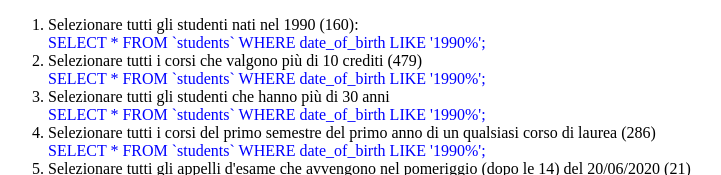
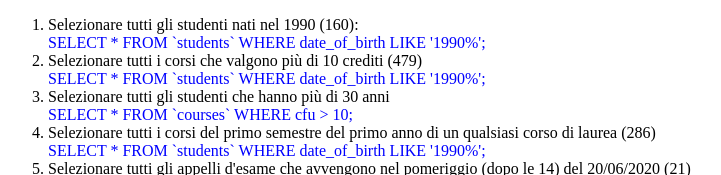
Before and after one commit to Richiisontheway/db-university, a plain HTML site: page index.html in a window 1280 px wide. Shown: the top 175 px of the page, without its empty margins (0-721 px from the left). Drawn offline with Linux system fonts and the light colour scheme.

Commit message:
query 2 done

```diff
--- a/index.html
+++ b/index.html
@@ -24,7 +24,7 @@
             <li>
                 Selezionare tutti gli studenti che hanno più di 30 anni
                 <div style="color:blue">
-                    SELECT * FROM `students` WHERE date_of_birth LIKE '1990%';
+                    SELECT * FROM `courses` WHERE cfu > 10;
                 </div>
             </li>
             <li>
```
